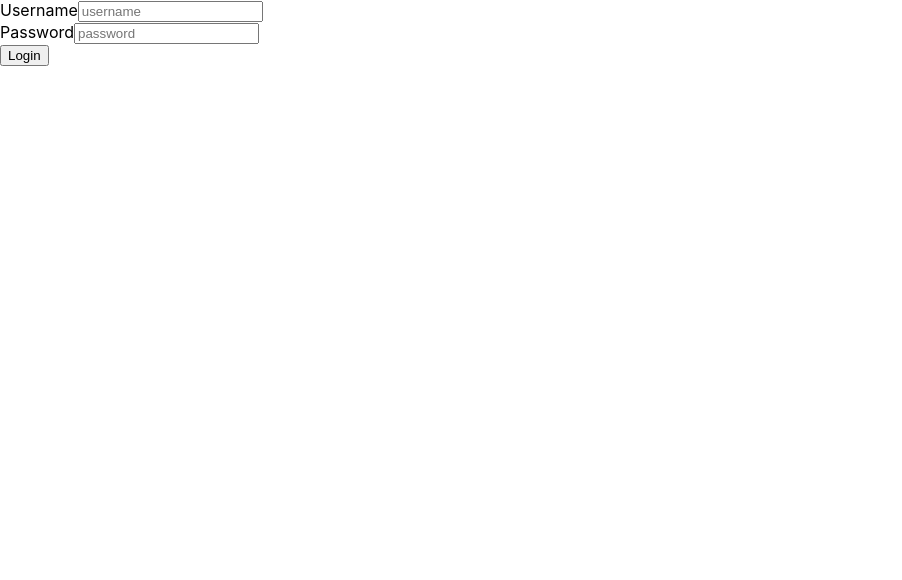
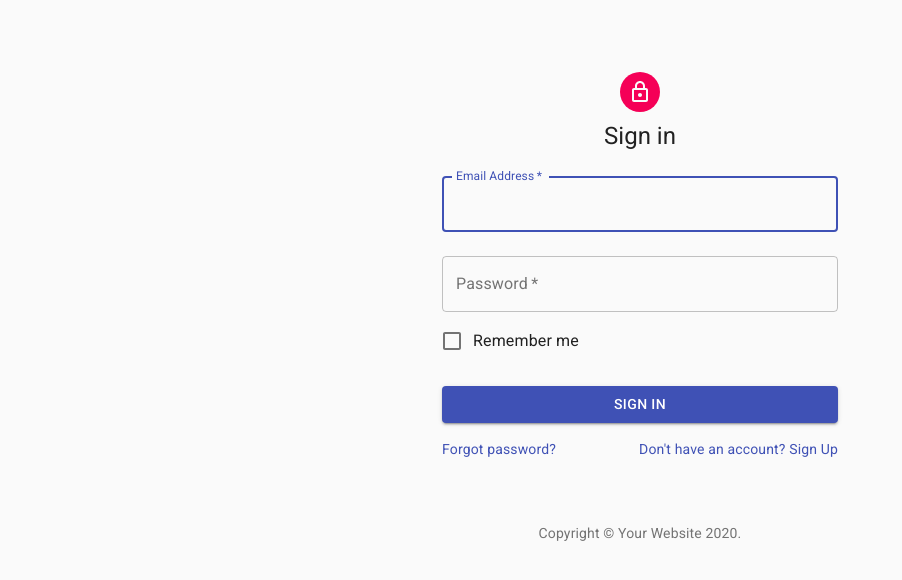
Before and after one commit to shawnhuangfernandes/flexABLE-client, a React (Create React App) app: page /login in a window 1280 px wide. Shown: the top 580 px of the page, without its empty margins (0-902 px from the left). Built offline with nearby package versions, Linux system fonts and the light colour scheme.

Commit message:
READme updated

```diff
--- a/src/components/App.js
+++ b/src/components/App.js
@@ -1,5 +1,5 @@
 import React from 'react';
-import Login from './Login';
+import SignIn from './SignIn';
 import { api } from '../services/api';
 import {Route} from 'react-router-dom';
 
@@ -44,7 +44,7 @@
             <Route
               exact
               path="/login"
-              render={routerProps => <Login {...routerProps} onLogin={this.login} />}
+              render={routerProps => <SignIn {...routerProps} onLogin={this.login} />}
             />
       </div>
     );
--- a/src/components/Login.js
+++ /dev/null
@@ -1,69 +0,0 @@
-import React from 'react';
-import { api } from '../services/api';
-
-class Login extends React.Component {
-  constructor() {
-    super();
-    this.state = {
-      error: false,
-      fields: {
-        username: '',
-        password: ''
-      }
-    };
-  }
-
-  handleChange = e => {
-    const newFields = { ...this.state.fields, [e.target.name]: e.target.value };
-    this.setState({ fields: newFields });
-  };
-
-  handleSubmit = e => {
-    e.preventDefault();
-    api.auth.login(this.state.fields).then(res => {
-      if (!res.error) {
-        this.props.onLogin(res);
-        this.props.history.push('/');
-      } else {
-        this.setState({ error: true });
-      }
-    });
-  };
-
-  render() {
-    const { fields } = this.state;
-    return (
-      <div>
-        {this.state.error ? <h1>Try again...</h1> : null}
-        <div className="ui form">
-          <form onSubmit={this.handleSubmit}>
-            <div className="ui field">
-              <label>Username</label>
-              <input
-                name="username"
-                placeholder="username"
-                value={fields.username}
-                onChange={this.handleChange}
-              />
-            </div>
-            <div className="ui field">
-              <label>Password</label>
-              <input
-                name="password"
-                type="password"
-                placeholder="password"
-                value={fields.password}
-                onChange={this.handleChange}
-              />
-            </div>
-            <button type="submit" className="ui basic green button">
-              Login
-            </button>
-          </form>
-        </div>
-      </div>
-    );
-  }
-}
-
-export default Login;
--- /dev/null
+++ b/src/components/SignIn.js
@@ -0,0 +1,153 @@
+import React , { useState } from 'react';
+import Avatar from '@material-ui/core/Avatar';
+import Button from '@material-ui/core/Button';
+import CssBaseline from '@material-ui/core/CssBaseline';
+import TextField from '@material-ui/core/TextField';
+import FormControlLabel from '@material-ui/core/FormControlLabel';
+import Checkbox from '@material-ui/core/Checkbox';
+import Link from '@material-ui/core/Link';
+import Grid from '@material-ui/core/Grid';
+import Box from '@material-ui/core/Box';
+import LockOutlinedIcon from '@material-ui/icons/LockOutlined';
+import Typography from '@material-ui/core/Typography';
+import { makeStyles } from '@material-ui/core/styles';
+import Container from '@material-ui/core/Container';
+import { api } from '../services/api'
+
+function Copyright() {
+  return (
+    <Typography variant="body2" color="textSecondary" align="center">
+      {'Copyright © '}
+      <Link color="inherit" href="https://material-ui.com/">
+        Your Website
+      </Link>{' '}
+      {new Date().getFullYear()}
+      {'.'}
+    </Typography>
+  );
+}
+
+export default function SignIn() {
+  const useStyles = makeStyles(theme => ({
+    paper: {
+      marginTop: theme.spacing(8),
+      display: 'flex',
+      flexDirection: 'column',
+      alignItems: 'center',
+    },
+    avatar: {
+      margin: theme.spacing(1),
+      backgroundColor: theme.palette.secondary.main,
+    },
+    form: {
+      width: '100%', // Fix IE 11 issue.
+      marginTop: theme.spacing(1),
+    },
+    submit: {
+      margin: theme.spacing(3, 0, 2),
+    },
+  }));
+
+  const classes = useStyles();
+
+  const [username, setUsername] = useState(
+    ""
+  );
+
+  const [password, setPassword] = useState(
+    ""
+  );
+
+
+  const [error, setError] = useState(
+    false
+  )
+
+  const handleUsernameChange = e => {
+    this.setUsername(e.target.value);
+  };
+
+  const handlePasswordChange = e => {
+    this.setPassword(e.target.value);
+  };
+
+  const handleSubmit = e => {
+    e.preventDefault();
+    api.auth.login({username: username, password: password}).then(res => {
+      if (!res.error) {
+        this.props.onLogin(res);
+        this.props.history.push("/");
+      } else {
+        this.setError(true);
+      }
+    });
+  };
+
+  return (
+    <Container component="main" maxWidth="xs">
+      <CssBaseline />
+      <div className={classes.paper}>
+        <Avatar className={classes.avatar}>
+          <LockOutlinedIcon />
+        </Avatar>
+        <Typography component="h1" variant="h5">
+          Sign in
+        </Typography>
+        <form className={classes.form} noValidate onSubmit={handleSubmit}>
+          <TextField
+            variant="outlined"
+            margin="normal"
+            required
+            fullWidth
+            id="email"
+            label="Email Address"
+            name="email"
+            autoComplete="email"
+            autoFocus
+            onChange={handleUsernameChange}
+          />
+          <TextField
+            variant="outlined"
+            margin="normal"
+            required
+            fullWidth
+            name="password"
+            label="Password"
+            type="password"
+            id="password"
+            autoComplete="current-password"
+            onChange={handlePasswordChange}
+          />
+          <FormControlLabel
+            control={<Checkbox value="remember" color="primary" />}
+            label="Remember me"
+          />
+          <Button
+            type="submit"
+            fullWidth
+            variant="contained"
+            color="primary"
+            className={classes.submit}
+          >
+            Sign In
+          </Button>
+          <Grid container>
+            <Grid item xs>
+              <Link href="#" variant="body2">
+                Forgot password?
+              </Link>
+            </Grid>
+            <Grid item>
+              <Link href="#" variant="body2">
+                {"Don't have an account? Sign Up"}
+              </Link>
+            </Grid>
+          </Grid>
+        </form>
+      </div>
+      <Box mt={8}>
+        <Copyright />
+      </Box>
+    </Container>
+  );
+}
```
Also changed, not shown: 1 other file (tests, documents, lock files or other folders).
